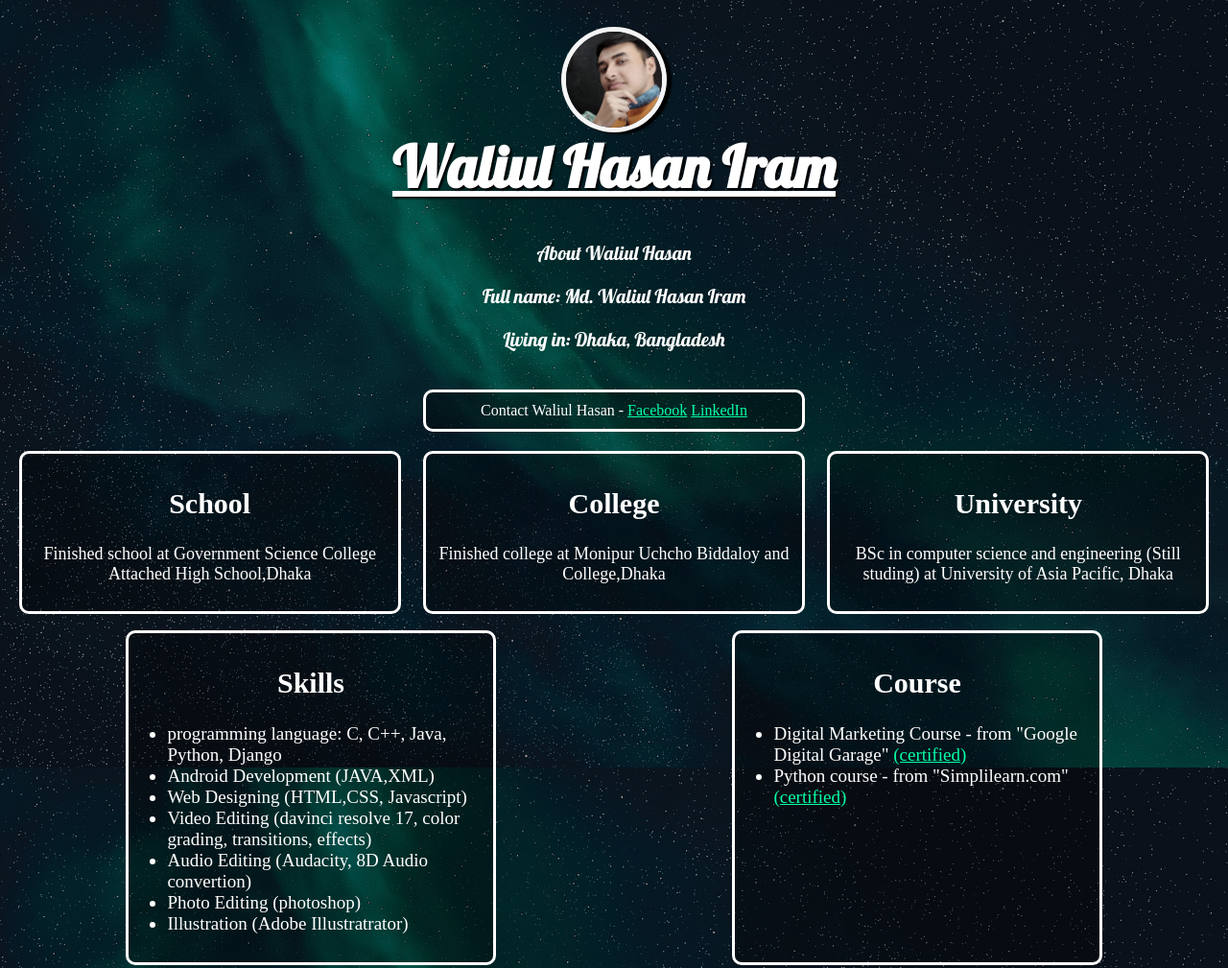
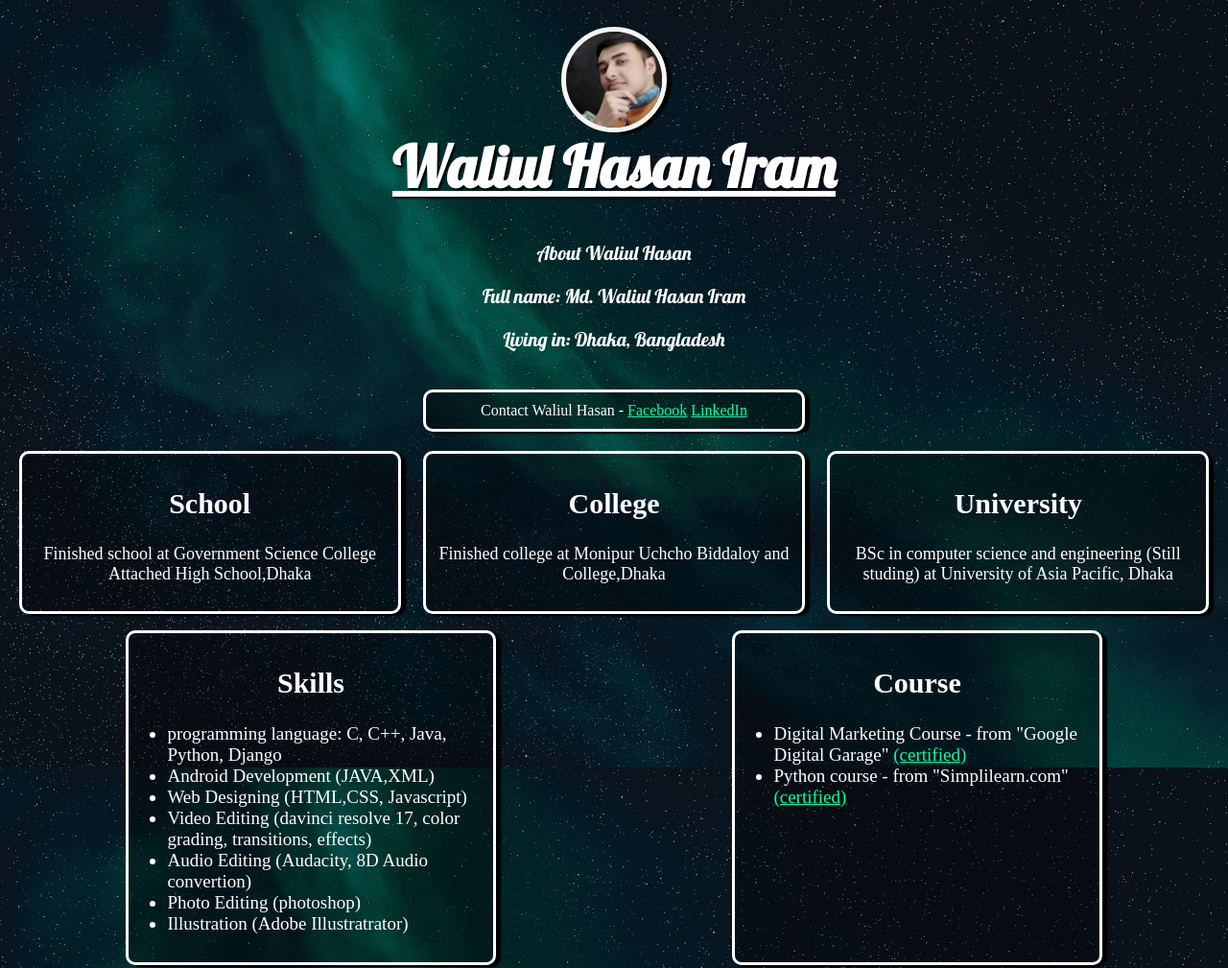
Before and after one commit to waliulhasaniram/Portfolio-Website-, a plain HTML site: page index.html in a window 1280 px wide. Shown: the top 1009 px of the page at 96% size. Drawn offline with Linux system fonts and the light colour scheme.

Commit message:
Add files via upload

```diff
--- a/Waliul hasan.css
+++ b/Waliul hasan.css
@@ -10,7 +10,7 @@ body{
 }
 .image {
     height: 100px;
-    weight: 100px;
+    width: 100px;
     background-image: url(iram.jpg);
     border: 5px solid whitesmoke;
     border-radius: 50%;
@@ -55,6 +55,7 @@ p{
     line-height-step: 13px;
     background-color: rgba(0,0,0,0.3);
     border-radius: 10px 10px 10px;
+    box-shadow: 5px 2px 2px rgb(0, 0, 0);
     padding-top: 10px;
     padding-bottom: 10px;
 }
@@ -72,6 +73,7 @@ p{
     line-height-step: 15px;
     background-color: rgba(0,0,0,0.3);
     border-radius: 10px 10px 10px;
+    box-shadow: 5px 2px 2px rgb(0, 0, 0);
     padding-top: 10px;
     padding-bottom: 10px;
     font-size: 19px;
```
